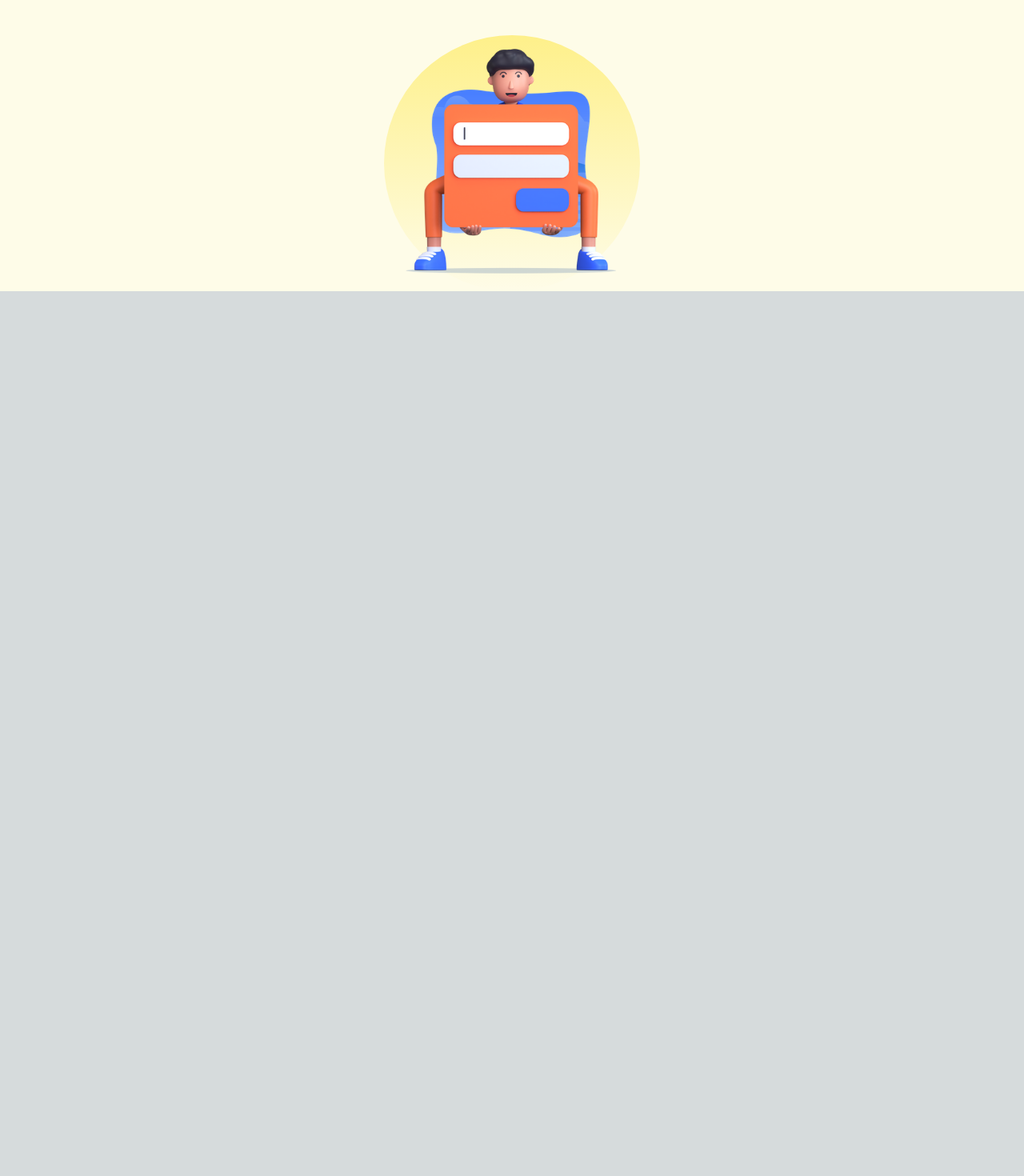
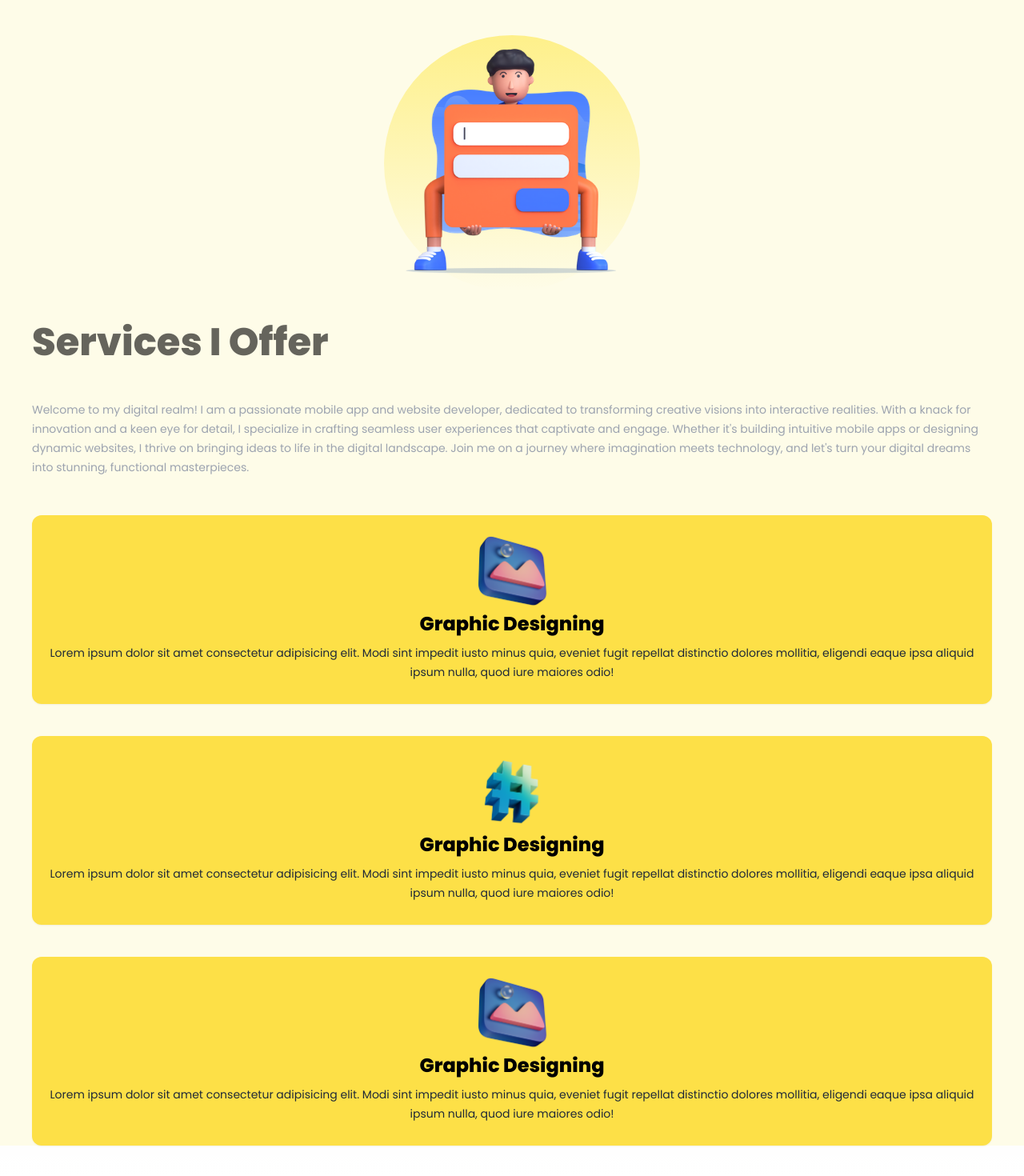
Before and after one commit to Mishan20/React_project, a Next.js app in the folder portfolio/: page / in a window 1280 px wide. Shown: the part 492-1962 px from the top of the page at 80% size. Before the commit the page ends 856 px from the top, so only its background shows below. Built offline with nearby package versions, Linux system fonts and the light colour scheme.

Commit message:
new edit

```diff
--- a/portfolio/app/page.tsx
+++ b/portfolio/app/page.tsx
@@ -4,6 +4,10 @@ import Image from "next/image";
 
 //image
 import profileImage from "../public/p2.png";
+import graphicDesign from "../public/design.png";
+import code from "../public/code.png";
+
+
 
 //icons
 import {BsFillMoonStarsFill} from "react-icons/bs";
@@ -85,6 +89,65 @@ export default function Home() {
 
         </div>
         </section>
+        {/* services */}
+        <section>
+          <div>
+            <h2 className=" text-5xl py-10 font-bold opacity-60">Services I Offer</h2>
+            <p className=" text-sm py-2 text-gray-400 leading-6">
+          Welcome to my digital realm! I am a passionate mobile app and website developer,
+          dedicated to transforming creative visions into interactive realities.
+          With a knack for innovation and a keen eye for detail, I specialize in crafting seamless
+          user experiences that captivate and engage. Whether it's building intuitive mobile apps or
+          designing dynamic websites, I thrive on bringing ideas to life in the digital landscape.
+          Join me on a journey where imagination meets technology, and let's turn your digital dreams
+          into stunning, functional masterpieces.
+          </p>
+          </div>
+          {/* services cards */}
+          <div>
+            {/* card */}
+            <div className="bg-yellow-300 text-center shadow-sm p-5 rounded-xl my-10">
+              <Image src={graphicDesign}
+              alt="design image" width={100} height={100} className=" inline" />
+
+              <h2 className=" text-2xl font-bold">Graphic Designing</h2>
+              <p className=" text-sm py-2 text-gray-800 leading-6">
+                Lorem ipsum dolor sit amet consectetur adipisicing elit.
+                Modi sint impedit iusto minus quia, eveniet fugit repellat distinctio
+                dolores mollitia, eligendi eaque ipsa aliquid ipsum nulla, quod iure maiores
+                odio!
+              </p>
+            </div>
+
+            {/* card */}
+            <div className="bg-yellow-300 text-center shadow-sm p-5 rounded-xl my-10">
+              <Image src={code}
+              alt="design image" width={100} height={100} className=" inline" />
+
+              <h2 className=" text-2xl font-bold">Graphic Designing</h2>
+              <p className=" text-sm py-2 text-gray-800 leading-6">
+                Lorem ipsum dolor sit amet consectetur adipisicing elit.
+                Modi sint impedit iusto minus quia, eveniet fugit repellat distinctio
+                dolores mollitia, eligendi eaque ipsa aliquid ipsum nulla, quod iure maiores
+                odio!
+              </p>
+            </div>
+
+            {/* card */}
+            <div className="bg-yellow-300 text-center shadow-sm p-5 rounded-xl my-10">
+              <Image src={graphicDesign}
+              alt="design image" width={100} height={100} className=" inline" />
+
+              <h2 className=" text-2xl font-bold">Graphic Designing</h2>
+              <p className=" text-sm py-2 text-gray-800 leading-6">
+                Lorem ipsum dolor sit amet consectetur adipisicing elit.
+                Modi sint impedit iusto minus quia, eveniet fugit repellat distinctio
+                dolores mollitia, eligendi eaque ipsa aliquid ipsum nulla, quod iure maiores
+                odio!
+              </p>
+            </div>
+          </div>
+        </section>
 
       </main>
     </div>
```
